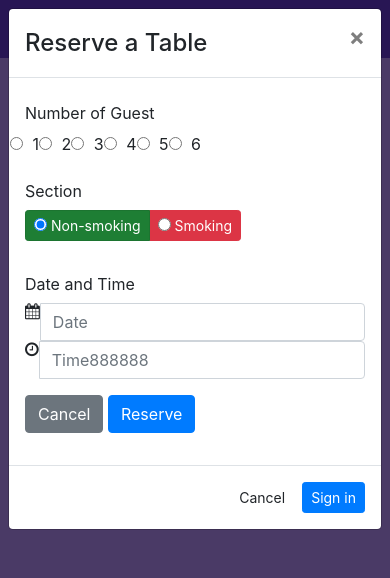
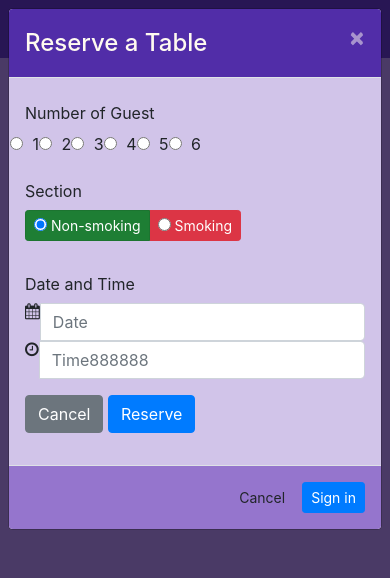
Before and after one commit to itshmnt/Bootstrap, a website: page index.html in a window 390 px wide. Both pictures are taken after a click on the button "Reserve a Table". Shown: the top 578 px of the page. Drawn offline with nearby package versions, Linux system fonts and the light colour scheme.

Commit message:
final commit

```diff
--- a/css/styles.scss
+++ b/css/styles.scss
@@ -74,3 +74,18 @@ body{
     bottom: 0px;
     z-index: 1;
 }
+
+.modal-header {
+	background:$background-dark;
+	color:floralwhite;
+
+	button {
+		color:floralwhite;
+	}
+}
+.modal-body {
+	background:$background-pale;
+}
+.modal-footer {
+	background:$background-light;
+}
--- a/index.html
+++ b/index.html
@@ -17,6 +17,7 @@
 </head>
 
 <body>
+    <!-- Navigation bar -->
     <nav class="navbar navbar-dark navbar-expand-sm fixed-top">
         <div class="container">
             <button class="navbar-toggler" type="button" data-toggle="collapse" data-target="#Navbar">
@@ -31,7 +32,7 @@
                         <li class="nav-item"><a class="nav-link" href="./contactus.html"><span class="fa fa-address-card fa-lg"></span> Contact</a></li>
                     </ul>
                     <span class="navbar-text">
-                        <a data-toggle="modal" data-target="#loginModal">
+                        <a id="loginButton" role="button">
                             <span class="fa fa-sign-in"></span> Login
                         </a>
                     </span>
@@ -170,7 +171,7 @@
                     <a role="button" class="btn btn-block nav-link btn-warning" data-toggle="tooltip" data-html="true"  title="Or Call us at  <br><strong>+852 12345678</strong>" data-placement="bottom" href="#reserveform">Reserve Table</a>
                     -->
                     <a type="button" class="btn btn-warning btn-sm btn-block" role="button"
-                    data-toggle="modal" data-target="#reserveModal" title="Or Call us at +852 12345678">Reserve a Table</a>
+                    id="reserveButton" title="Or Call us at +852 12345678">Reserve a Table</a>
                 </div>
             </div>
         </div>
@@ -398,6 +399,12 @@
                     $('#carouselButton').children('span').addClass('fa-pause');
                 }
             });
+            $('#reserveButton').click(function(){
+		            $('#reserveModal').modal('show');
+	        });
+	        $('#loginButton').click(function(){
+		            $('#loginModal').modal('show');
+	        });
         });
     </script>
 
```
Also changed, not shown: css/styles.css.
